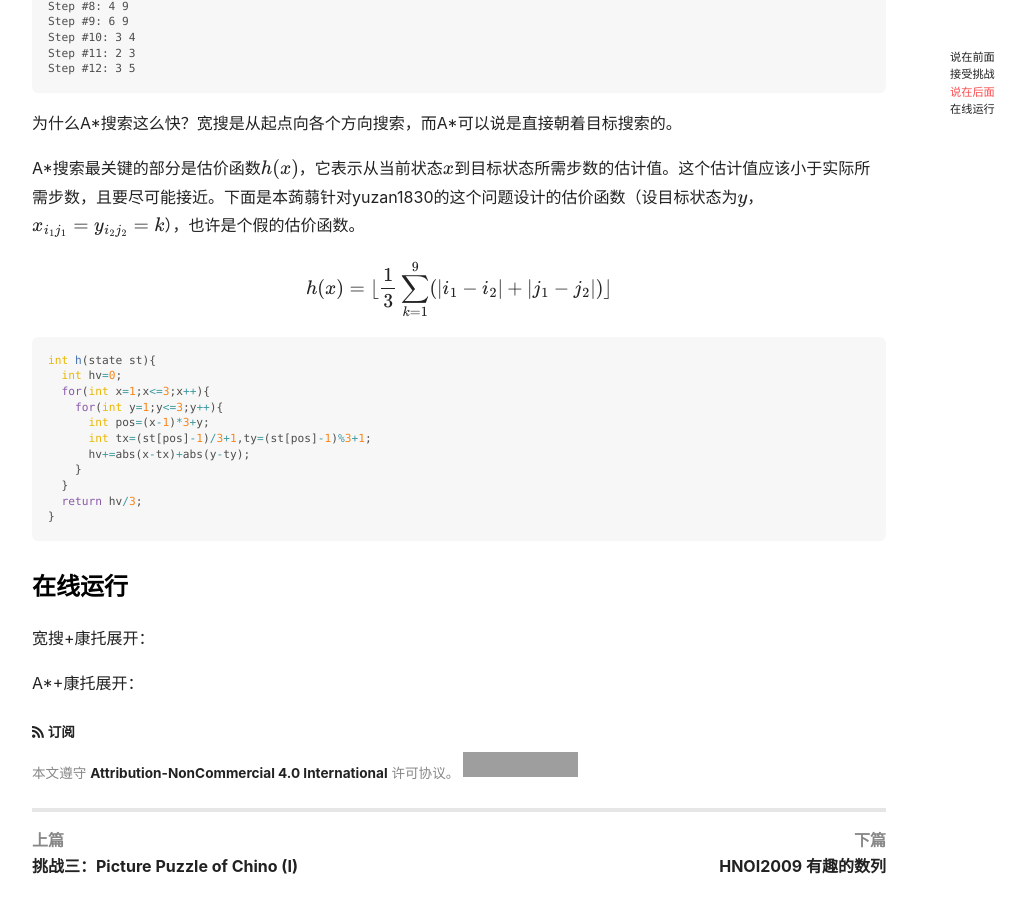
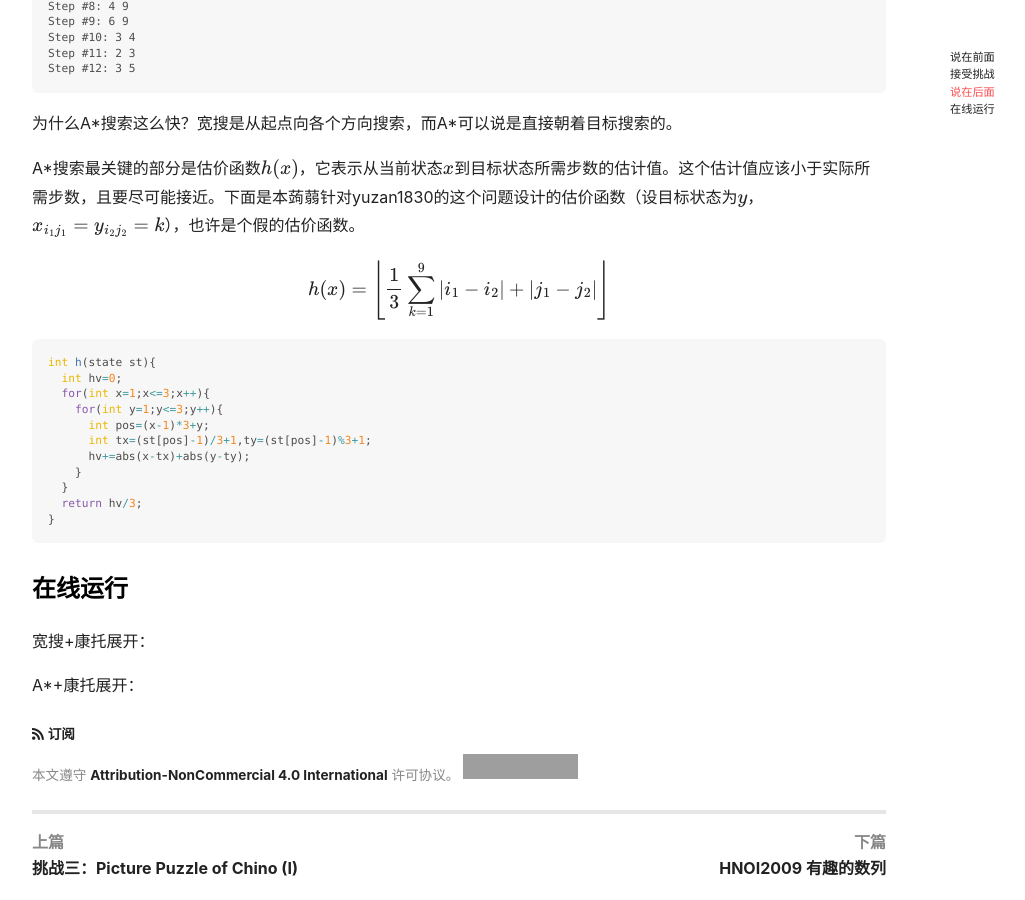
Before and after one commit to P-Henning/P-Henning.github.io, a Jekyll site: the page built from _posts/2019-08-31-challenge-3-II.md, in a window 1280 px wide and 900 px high, scrolled down 4516 px. Shown: the whole window, without its empty margins (71-1096 px from the left). Built offline with Jekyll 4.4.1, drawn with Linux system fonts in a browser that asks for light colours; nearby versions of some CDN libraries; formulas are drawn with MathJax 3; comment, search, counter and statistics services are not loaded; grey boxes are pictures that could not be loaded.

Commit message:
Update 2019-08-31-challenge-3-II.md

````diff
--- a/_posts/2019-08-31-challenge-3-II.md
+++ b/_posts/2019-08-31-challenge-3-II.md
@@ -223,7 +223,7 @@ int main(){
 
 A\*搜索最关键的部分是估价函数$h(x)$，它表示从当前状态$x$到目标状态所需步数的估计值。这个估计值应该小于实际所需步数，且要尽可能接近。下面是本蒟蒻针对yuzan1830的这个问题设计的估价函数（设目标状态为$y$，$x_{i_1j_1}=y_{i_2j_2}=k$），也许是个假的估价函数。
 
-$$h(x)=\lfloor\frac 13\sum_{k=1}^9(\vert i_1-i_2\vert+\vert j_1-j_2\vert)\rfloor$$
+$$h(x)=\left\lfloor\frac 13\sum_{k=1}^9\vert i_1-i_2\vert+\vert j_1-j_2\vert\right\rfloor$$
 
 ```cpp
 int h(state st){
````
Also changed, not shown: other parts of _posts/2019-08-31-challenge-3-II.md (+1 -1 lines).
